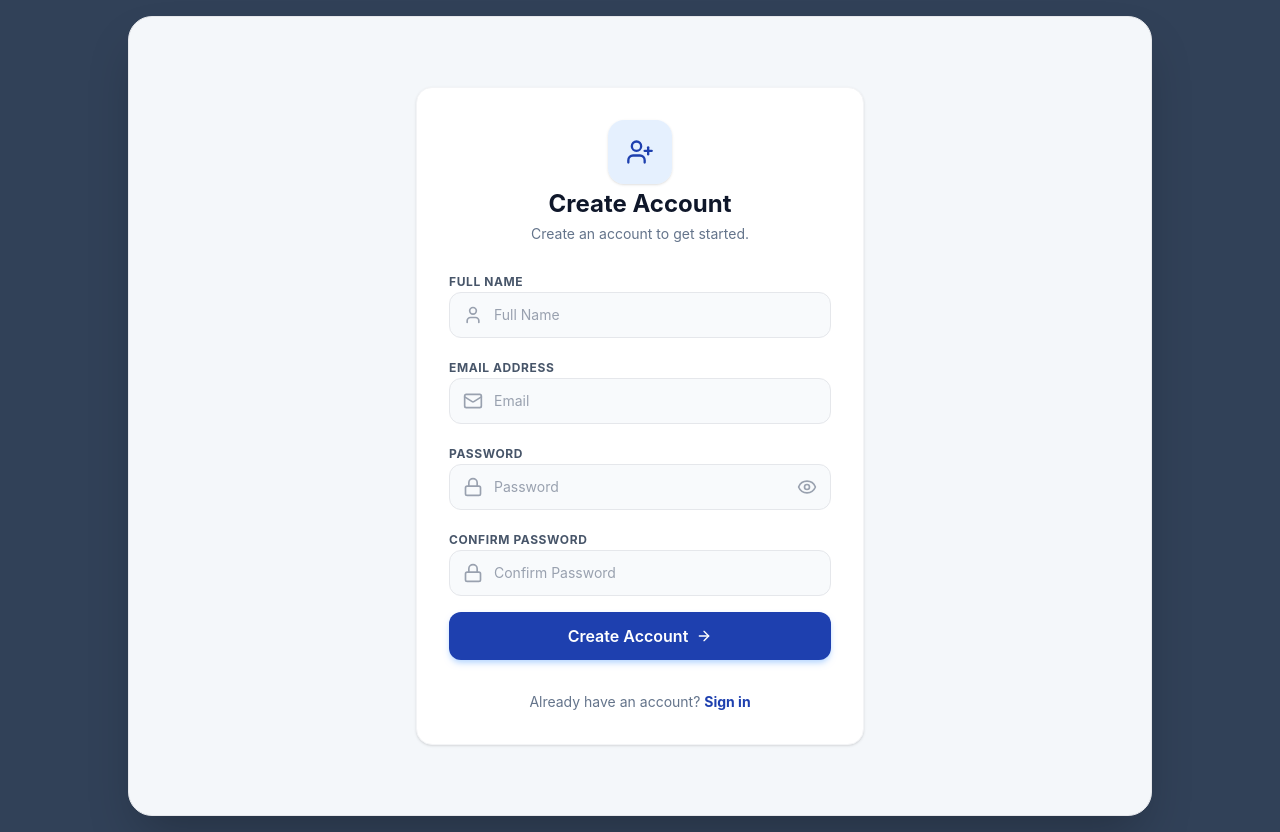
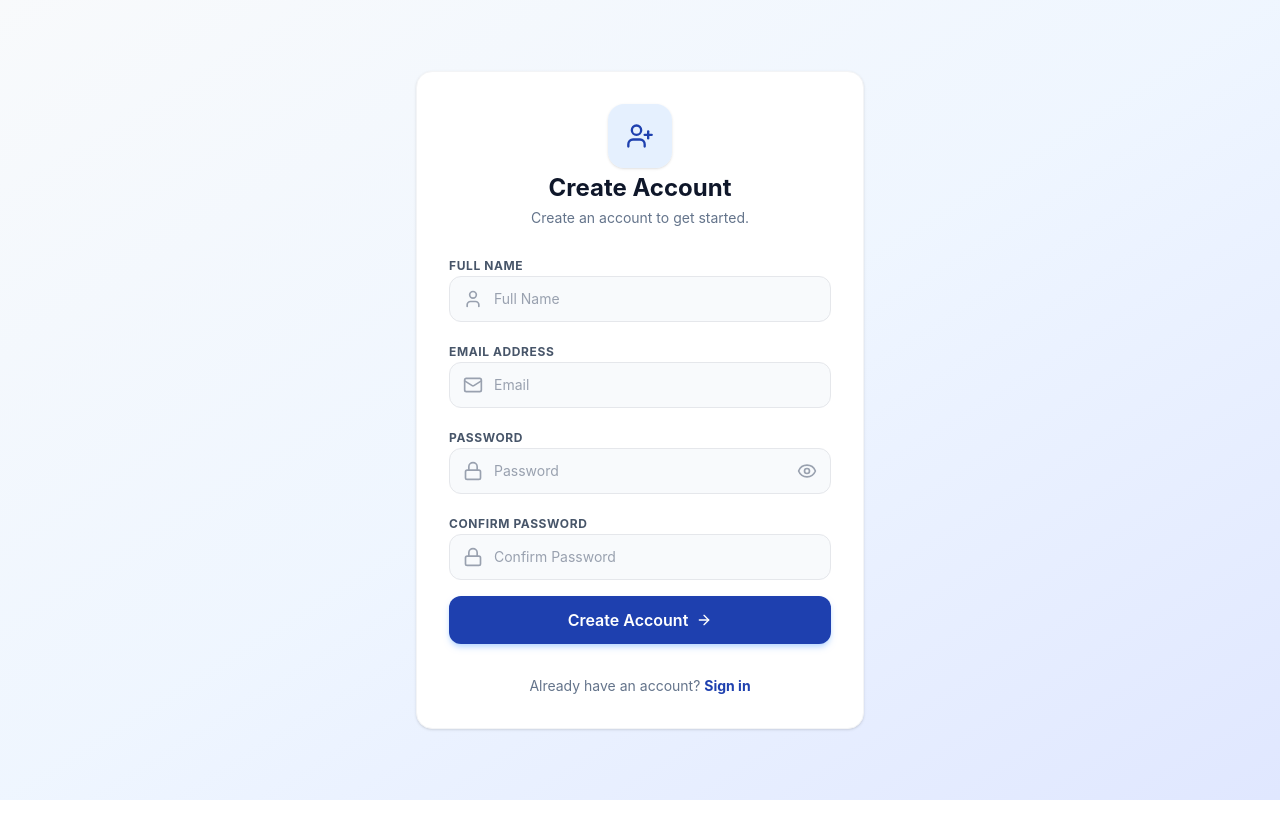
Before and after one commit to nishanstha74/Career-Compass, a React app in the folder frontend/: page /signup in a window 1280 px wide. After the commit the page ends 800 px from the top, so only its background shows below. Built offline with nearby package versions, Linux system fonts and the light colour scheme; no server answers; the HTML template or start-up script is replaced by a standard one.

Commit message:
optimize form layout

```diff
--- a/frontend/src/components/auth/SignIn.jsx
+++ b/frontend/src/components/auth/SignIn.jsx
@@ -216,10 +216,9 @@ export default function SignIn() {
   };
 
   return (
-    <div className="bg-slate-700 flex items-center justify-center min-h-screen p-4 font-sans selection:bg-blue-200">
+    <div className="bg-gradient-to-br from-slate-50 via-blue-50 to-indigo-100 flex items-center justify-center min-h-screen p-4 font-sans selection:bg-blue-200">
       <div
-        className="w-full max-w-5xl bg-[#f4f7fa] rounded-3xl shadow-2xl border border-gray-200 flex flex-col justify-center items-center overflow-hidden relative px-6"
-        style={{ minHeight: "800px" }}
+        className="w-full max-w-md flex flex-col justify-center items-center"
       >
         <div className="w-full max-w-md bg-white rounded-2xl p-8 shadow-sm border border-gray-100 space-y-6">
           {mode === "signin" && (
--- a/frontend/src/components/auth/SignUp.jsx
+++ b/frontend/src/components/auth/SignUp.jsx
@@ -213,10 +213,9 @@ export default function SignUp() {
   };
 
   return (
-    <div className="bg-slate-700 flex min-h-screen items-center justify-center p-4 font-sans selection:bg-blue-200">
+    <div className="bg-gradient-to-br from-slate-50 via-blue-50 to-indigo-100 flex min-h-screen items-center justify-center p-4 font-sans selection:bg-blue-200">
       <div
-        className="relative flex w-full max-w-5xl flex-col items-center justify-center overflow-hidden rounded-3xl border border-gray-200 bg-[#f4f7fa] px-6 shadow-2xl"
-        style={{ minHeight: "800px" }}
+        className="relative flex w-full max-w-md flex-col items-center justify-center"
       >
         <div className="w-full max-w-md space-y-6 rounded-2xl border border-gray-100 bg-white p-8 shadow-sm">
           {/* 👇 TOGGLE INTERFACES CONDITIONALLY HERE */}
```
